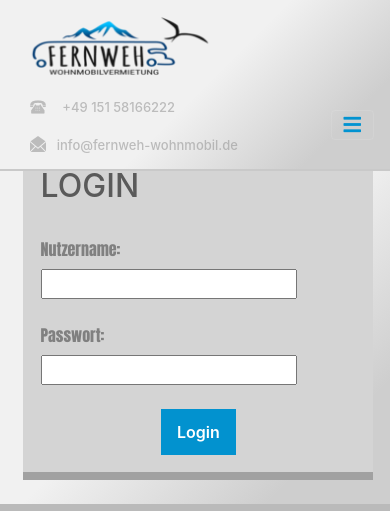
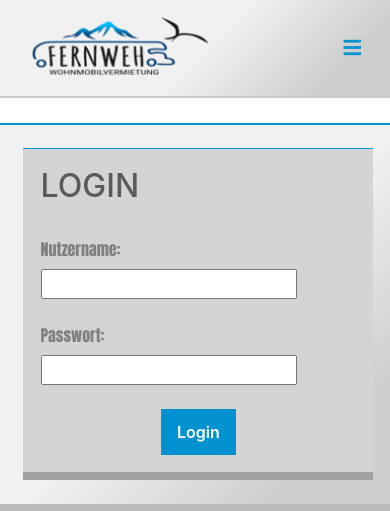
Before and after one commit to Vlada992/WebsiteCampersRent, a PHP site: page /admin/insertReservation.php in a window 390 px wide. Shown: the top 511 px of the page. Run offline with PHP 8.4, Linux system fonts and the light colour scheme; data comes from the database, SQL or seed files in the repository; some libraries are stand-ins or nearby versions.

Commit message:
remove menu email and phone number from admin

```diff
--- a/admin/index.php
+++ b/admin/index.php
@@ -43,12 +43,12 @@ require_once "core/init.php";
             <a id='indId1' class="navbar-brand rounded" href="../index.php"><img id='stajlLogo1' style='display:none;width:205px;height:70px' src='../images/menuMenuLogo1.png' />
                 <img style='width:205px;height:70px' id='stajlLogo' src='../images/logo_menu.png' class="rounded">
                 <!--logo text-->
-                <h6 class='logoTxt'>
+                <!-- <h6 class='logoTxt'>
                     <img style='margin-top:-2%;' src='../images/old-typical-phoneLogo1.png' />
                     <a style='color:#999999!important' href='tel:49 151 58166222'>+49 151 58166222</a><br><br>
                     <img style='margin-top:-2%;' src='../images/openedMailLogo1.png' />
                     &nbsp;&nbsp;<a style='color:#999999!important' href="mailto:info@fernweh-wohnmobil.de">info@fernweh-wohnmobilvermietung.de</a>
-                </h6>
+                </h6> -->
                 <!--logo text-->
             </a>
             <button class="navbar-toggler" type="button" data-toggle="collapse" data-target="#navbarCollapse"
--- a/admin/insertReservation.php
+++ b/admin/insertReservation.php
@@ -68,11 +68,11 @@ $phone = strip_tags($phone);
             <a id='indId1' class="navbar-brand rounded" href="../index.php"><img id='stajlLogo1' style='display:none;width:205px;height:70px' src='../images/menuMenuLogo1.png' />
                 <img style='width:205px;height:70px' id='stajlLogo' src='../images/logo_menu.png' class="rounded">
                 <!--logo text-->
-                <h6 class='logoTxt'>
+                <!-- <h6 class='logoTxt'>
                     <img style='margin-top:-2%;' src='../images/old-typical-phoneLogo1.png' />
                     <a style='color:#999999!important' href='tel:49 151 58166222'>+49 151 58166222</a><br><br>
                     <img style='margin-top:-2%;' src='../images/openedMailLogo1.png' />
-                    &nbsp;&nbsp;<a style='color:#999999!important' href="mailto:info@fernweh-wohnmobil.de">info@fernweh-wohnmobil.de</a>
+                    &nbsp;&nbsp;<a style='color:#999999!important' href="mailto:info@fernweh-wohnmobil.de">info@fernweh-wohnmobil.de</a> -->
                 </h6>
                 <!--logo text-->
             </a>
--- a/admin/reservations.php
+++ b/admin/reservations.php
@@ -48,12 +48,12 @@ $vehicles = allVehicles();
             <a id='indId1' class="navbar-brand rounded" href="../index.php"><img id='stajlLogo1' style='display:none;width:205px;height:70px' src='../images/menuMenuLogo1.png' />
                 <img style='width:205px;height:70px' id='stajlLogo' src='../images/logo_menu.png' class="rounded">
                 <!--logo text-->
-                <h6 class='logoTxt'>
+                <!-- <h6 class='logoTxt'>
                     <img style='margin-top:-2%;' src='../images/old-typical-phoneLogo1.png' />
                     <a style='color:#999999!important' href='tel:49 151 58166222'>+49 151 58166222</a><br><br>
                     <img style='margin-top:-2%;' src='../images/openedMailLogo1.png' />
                     &nbsp;&nbsp;<a style='color:#999999!important' href="mailto:info@fernweh-wohnmobil.de">info@fernweh-wohnmobil.de</a>
-                </h6>
+                </h6> -->
                 <!--logo text-->
             </a>
             <button class="navbar-toggler" type="button" data-toggle="collapse" data-target="#navbarCollapse"
--- a/admin/updatePassword.php
+++ b/admin/updatePassword.php
@@ -47,12 +47,12 @@ $userId = strip_tags($userId);
             <a id='indId1' class="navbar-brand rounded" href="../index.php"><img id='stajlLogo1' style='display:none;width:205px;height:70px' src='../images/menuMenuLogo1.png' />
                 <img style='width:205px;height:70px' id='stajlLogo' src='../images/logo_menu.png' class="rounded">
                 <!--logo text-->
-                <h6 class='logoTxt'>
+                <!-- <h6 class='logoTxt'>
                     <img style='margin-top:-2%;' src='../images/old-typical-phoneLogo1.png' />
                     <a style='color:#999999!important' href='tel:49 151 58166222'>+49 151 58166222</a><br><br>
                     <img style='margin-top:-2%;' src='../images/openedMailLogo1.png' />
                     &nbsp;&nbsp;<a style='color:#999999!important' href="mailto:info@fernweh-wohnmobil.de">info@fernweh-wohnmobil.de</a>
-                </h6>
+                </h6> -->
                 <!--logo text-->
             </a>
             <button class="navbar-toggler" type="button" data-toggle="collapse" data-target="#navbarCollapse"
--- a/admin/updateReservation.php
+++ b/admin/updateReservation.php
@@ -56,12 +56,12 @@ $vehicles = allVehicles();
             <a id='indId1' class="navbar-brand rounded" href="../index.php"><img id='stajlLogo1' style='display:none;width:205px;height:70px' src='../images/menuMenuLogo1.png' />
                 <img style='width:205px;height:70px' id='stajlLogo' src='../images/logo_menu.png' class="rounded">
                 <!--logo text-->
-                <h6 class='logoTxt'>
+                <!-- <h6 class='logoTxt'>
                     <img style='margin-top:-2%;' src='../images/old-typical-phoneLogo1.png' />
                     <a style='color:#999999!important' href='tel:49 151 58166222'>+49 151 58166222</a><br><br>
                     <img style='margin-top:-2%;' src='../images/openedMailLogo1.png' />
                     &nbsp;&nbsp;<a style='color:#999999!important' href="mailto:info@fernweh-wohnmobil.de">info@fernweh-wohnmobil.de</a>
-                </h6>
+                </h6> -->
                 <!--logo text-->
             </a>
             <button class="navbar-toggler" type="button" data-toggle="collapse" data-target="#navbarCollapse"
--- a/admin/updateUserName.php
+++ b/admin/updateUserName.php
@@ -50,12 +50,12 @@ $userId = strip_tags($userId);
             <a id='indId1' class="navbar-brand rounded" href="../index.php"><img id='stajlLogo1' style='display:none;width:205px;height:70px' src='../images/menuMenuLogo1.png' alt="Fernweh" />
                 <img style='width:205px;height:70px' id='stajlLogo' src='../images/logo_menu.png' class="rounded" alt="Fernweh"></a>
                 <!--logo text-->
-                <h6 class='logoTxt'>
+                <!-- <h6 class='logoTxt'>
                     <img style='margin-top:-2%;' src='../images/old-typical-phoneLogo1.png' alt="Fernweh"/>
                     <a style='color:#999999!important' href='tel:4915158166222'>+49 151 58166222</a><br><br>
                     <img style='margin-top:-2%;' src='../images/openedMailLogo1.png' alt="Fernweh" />
                     &nbsp;&nbsp;<a style='color:#999999!important' href="mailto:info@fernweh-wohnmobil.de">info@fernweh-wohnmobil.de</a>
-                </h6>
+                </h6> -->
                 <!--logo text-->
 
             <button class="navbar-toggler" type="button" data-toggle="collapse" data-target="#navbarCollapse"
```
